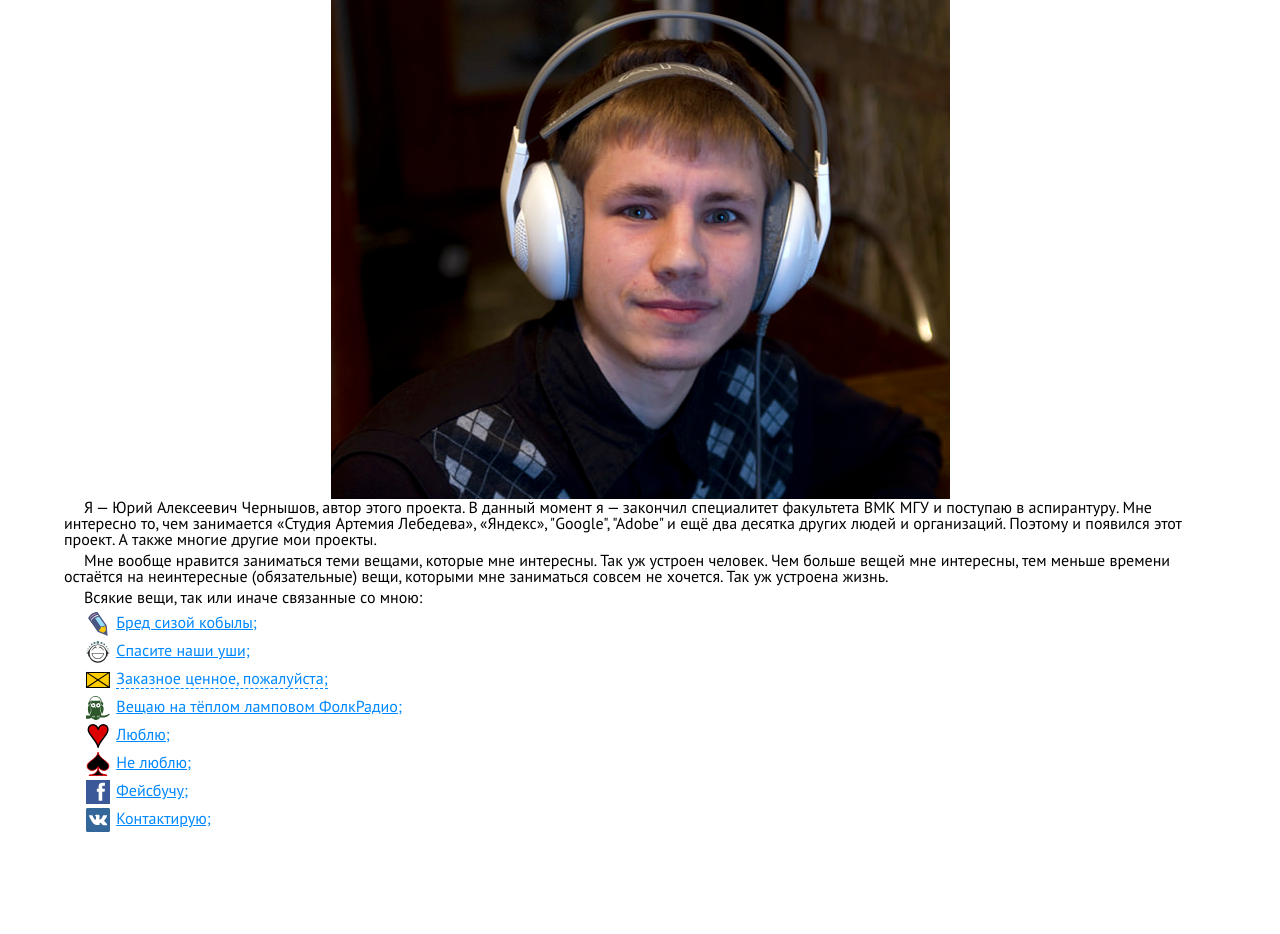
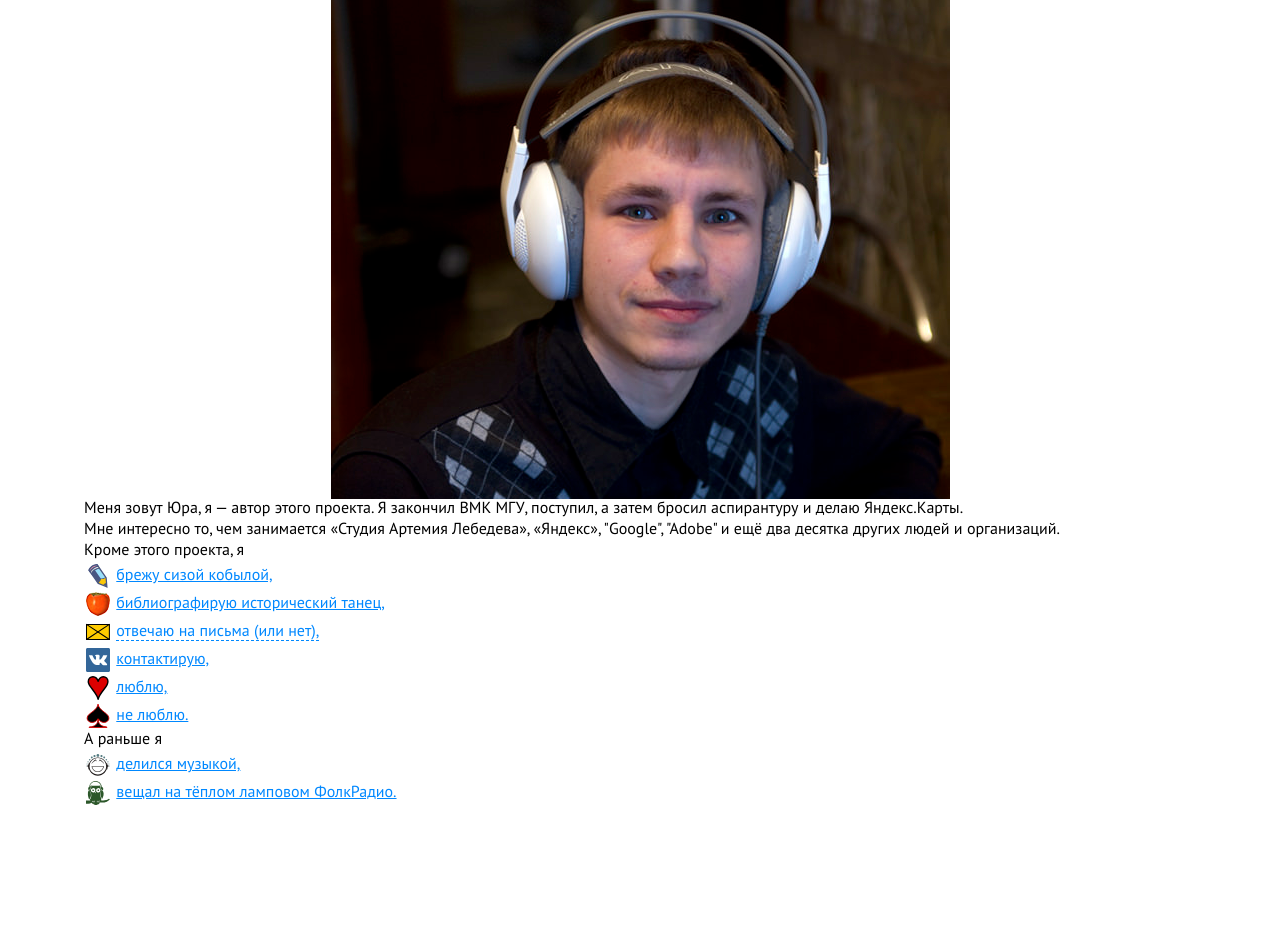
Before and after one commit to georgthegreat/leftparagraphs, a Flask app: page /about.html in a window 1280 px wide. Shown: the part 217-1151 px from the top of the page. After the commit the page ends 1022 px from the top, so only its background shows below. Run offline with Flask 2, Linux system fonts and the light colour scheme; some web fonts are replaced.

Commit message:
Update about page

```diff
--- a/main.py
+++ b/main.py
@@ -1,6 +1,7 @@
 #!/usr/bin/env python3
 # coding: utf-8
 
+import http.client
 import os.path
 import sys
 
--- a/templates/static/about.html
+++ b/templates/static/about.html
@@ -17,57 +17,61 @@
 					<img src="/images/self_preview.jpg" width="619px" height="500px" alt=""/>
 				</a>
 			</div>
-			<p>Я — Юрий Алексеевич Чернышов, автор этого проекта. В данный момент я — закончил специалитет факультета ВМК МГУ и поступаю в аспирантуру. Мне интересно то, чем занимается «Студия Артемия Лебедева», «Яндекс», "Google", "Adobe" и ещё два десятка других людей и организаций. Поэтому и появился этот проект. А также многие другие мои проекты.</p>
-			<p>Мне вообще нравится заниматься теми вещами, которые мне интересны. Так уж устроен человек. Чем больше вещей мне интересны, тем меньше времени остаётся на неинтересные (обязательные) вещи, которыми мне заниматься совсем не хочется. Так уж устроена жизнь.</p>
-			<p>Всякие вещи, так или иначе связанные со мною:</p>
+			<p>Меня зовут Юра, я — автор этого проекта. Я закончил ВМК МГУ, поступил, а затем бросил аспирантуру и делаю Яндекс.Карты.</p>
+			<p>Мне интересно то, чем занимается «Студия Артемия Лебедева», «Яндекс», "Google", "Adobe" и ещё два десятка других людей и организаций.</p>
+			<p>Кроме этого проекта, я</p>
 			<ul>
 				<li>
-					<a href="http://georg-the-great.livejournal.com" rel="me" class="image_link">
+					<a href="https://georg-the-great.livejournal.com" class="image_link">
 						<img src="/images/icons/livejournal.svg" alt="" width="24px" height="24px"/>
-						<span>Бред сизой кобылы;</span>
+						<span>брежу сизой кобылой,</span>
 					</a>
 				</li>
 				<li>
-					<a href="http://dcdnet.ru/users/georg/" rel="me" class="image_link">
-						<img src="/images/icons/dcdnet.svg" alt="" width="24px" height="24px"/>
-						<span>Спасите наши уши;</span>
+					<a href="https://bib.hda.org.ru/" class="image_link">
+						<img src="/images/icons/persimmon.png" alt="" width="24px" height="24px"/>
+						<span>библиографирую исторический танец,</span>
 					</a>
 				</li>
 				<li>
 					<a href="mailto://georgthegreat@gmail.com" class="image_link">
 						<img src="/images/icons/mail.svg" alt="" width="24px" height="24px"/>
-						<span class="action">Заказное ценное, пожалуйста;</span>
+						<span class="action">отвечаю на письма (или нет),</span>
+					</a>
+				</li>
+				<li>
+					<a href="https://vk.com/georgthegreat" class="image_link">
+						<img src="/images/icons/vk.svg" alt="" width="24px" height="24px"/>
+						<span>контактирую,</span>
+					</a>
+				</li>
+				<li>
+					<a href="/other/like.html" class="image_link">
+						<img src="/images/icons/like.svg" alt="" width="24px" height="24px"/>
+						<span>люблю,</span>
+					</a>
+				</li>
+				<li>
+					<a href="/other/dislike.html" class="image_link">
+						<img src="/images/icons/dislike.svg" alt="" width="24px" height="24px"/>
+						<span>не люблю.</span>
+					</a>
+				</li>
+			</ul>
+			<p>А раньше я</p>
+			<ul>
+				<li>
+					<a href="http://dcdnet.ru/users/georg/" class="image_link">
+						<img src="/images/icons/dcdnet.svg" alt="" width="24px" height="24px"/>
+						<span>делился музыкой,</span>
 					</a>
 				</li>
 				<li>
 					<a href="http://folkradio.ru" class="image_link">
 						<img src="/images/icons/radio.svg" alt="" width="24px" height="24px"/>
-						<span>Вещаю на тёплом ламповом ФолкРадио;</span>
+						<span>вещал на тёплом ламповом ФолкРадио.</span>
 					</a>
 				</li>
-				<li>
-					<a href="/other/like.html" class="image_link">
-						<img src="/images/icons/like.svg" alt="" width="24px" height="24px"/>
-						<span>Люблю;</span>
-					</a>
-				</li>
-				<li>
-					<a href="/other/dislike.html" class="image_link">
-						<img src="/images/icons/dislike.svg" alt="" width="24px" height="24px"/>
-						<span>Не люблю;</span>
-					</a>
-				</li>
-				<li>
-					<a href="https://facebook.com/georgthegreat" class="image_link">
-						<img src="/images/icons/facebook.svg" alt="" width="24px" height="24px"/>
-						<span>Фейсбучу;</span>
-					</a>
-				</li>
-				<li>
-					<a href="https://vk.com/georgthegreat" class="image_link">
-						<img src="/images/icons/vk.svg" alt="" width="24px" height="24px"/>
-						<span>Контактирую;</span>
-					</a>
 			</ul>
 		</div>
 	</body>
```
Also changed, not shown: static/images/icons/persimmon.png (added).
